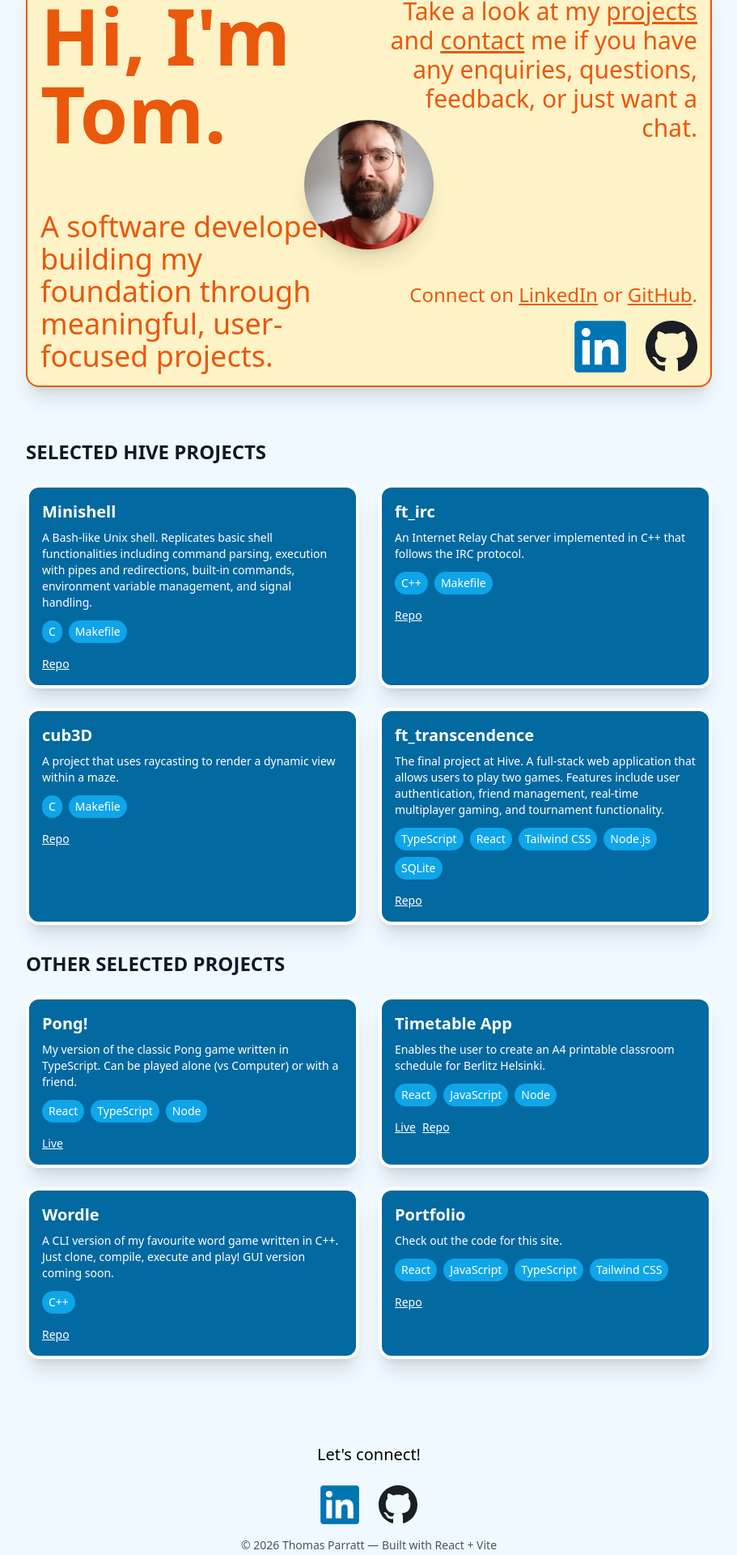
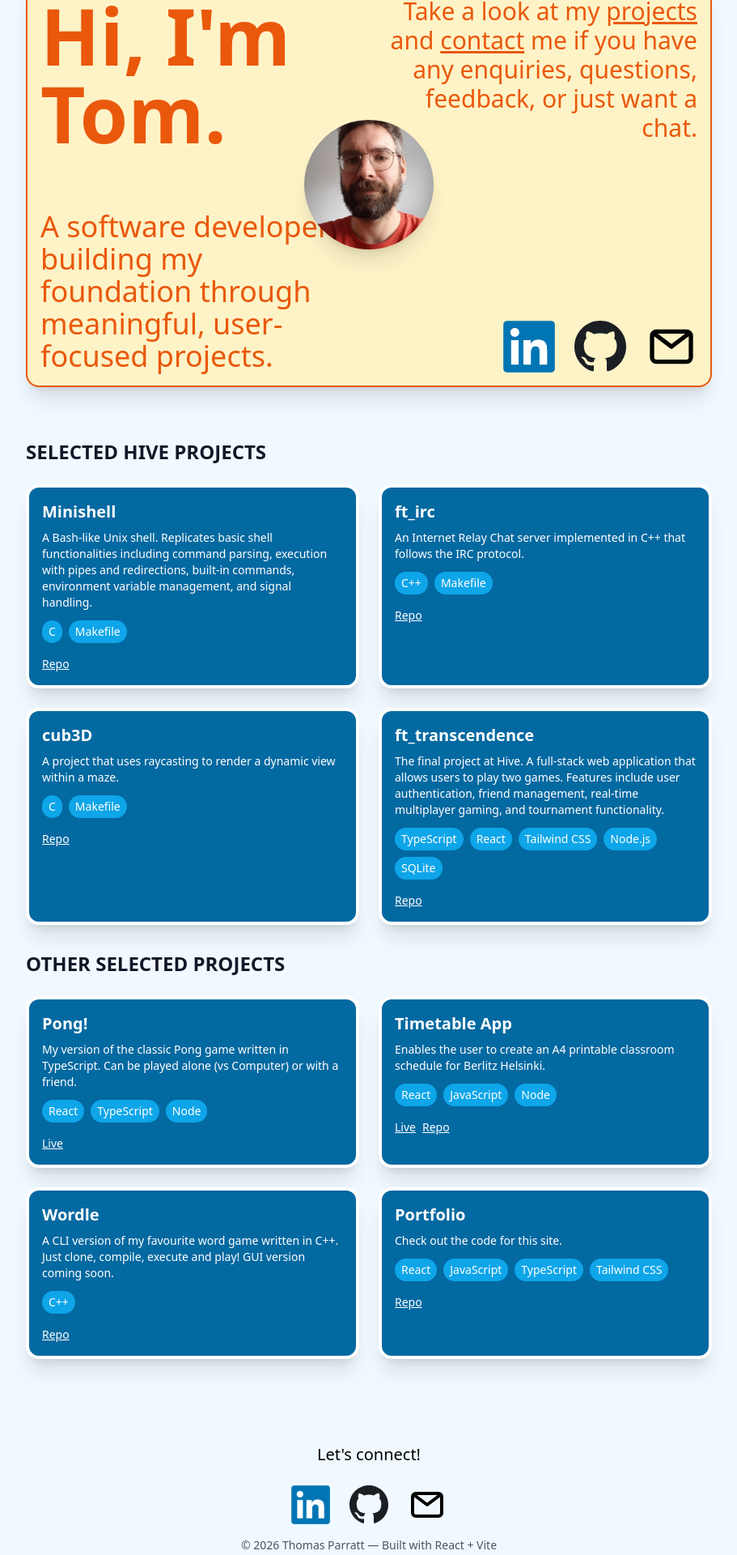
Before and after one commit to ThomasParratt/portfolio, a React (Vite) app: page / in a window 1280 px wide. Shown: the part 102-2022 px from the top of the page at 81% size, without its empty margins (184-1095 px from the left). Built offline with nearby package versions, Linux system fonts and the light colour scheme.

Commit message:
added email links

```diff
--- a/src/components/Footer.jsx
+++ b/src/components/Footer.jsx
@@ -1,5 +1,6 @@
 import linkedinIcon from "../assets/LinkedIn_logo.png"
 import githubIcon from "../assets/GitHub_logo.svg"
+import emailIcon from "../assets/email.svg"
 
 export default function Footer() {
   return (
@@ -24,6 +25,12 @@ export default function Footer() {
             >
             <img src={githubIcon} alt="GitHub" className="w-full h-full" />
           </a>
+          <a
+            href="mailto:thomasparratt@googlemail.com"
+            className="w-12 h-12"
+            >
+            <img src={emailIcon} alt="Email" className="w-full h-full" />
+          </a>
         </div>
       <div className="max-w-5xl mx-auto px-6 text-center text-sm text-gray-600">
         © {new Date().getFullYear()} Thomas Parratt — Built with React + Vite
--- a/src/components/Home.jsx
+++ b/src/components/Home.jsx
@@ -6,6 +6,7 @@ import { useLocation } from "react-router-dom"
 import { Link } from "react-router-dom"
 import linkedinIcon from "../assets/LinkedIn_logo.png"
 import githubIcon from "../assets/GitHub_logo.svg"
+import emailIcon from "../assets/email.svg"
 
 export default function Home() {
     const [showPong, setShowPong] = useState(false);
@@ -66,27 +67,6 @@ export default function Home() {
 
                             {/* Bottom right */}
                             <div className="self-end justify-self-end">
-                                <p className="text-orange-600 text-base font-medium md:text-2xl leading-relaxed mb-4 text-right">
-                                    Connect on{" "}
-                                    <a
-                                        href="https://www.linkedin.com/in/thomas-parratt-hive/"
-                                        target="_blank"
-                                        rel="noopener noreferrer"
-                                        className="underline underline-offset-2 hover:text-orange-300"
-                                    >
-                                        LinkedIn
-                                    </a>{" "}
-                                    or{" "}
-                                    <a
-                                        href="https://github.com/ThomasParratt"
-                                        target="_blank"
-                                        rel="noopener noreferrer"
-                                        className="underline underline-offset-2 hover:text-orange-300"
-                                    >
-                                        GitHub
-                                    </a>.
-                                </p>
-
                                 <div className="flex gap-6 justify-end">
                                     <a
                                         href="https://www.linkedin.com/in/thomas-parratt-hive/"
@@ -105,6 +85,12 @@ export default function Home() {
                                         className="w-16 h-16"
                                     >
                                         <img src={githubIcon} alt="GitHub" className="w-full h-full" />
+                                    </a>
+                                    <a
+                                        href="mailto:thomasparratt@googlemail.com"
+                                        className="w-16 h-16"
+                                    >
+                                        <img src={emailIcon} alt="Email" className="w-full h-full" />
                                     </a>
                                 </div>
                             </div>
```
